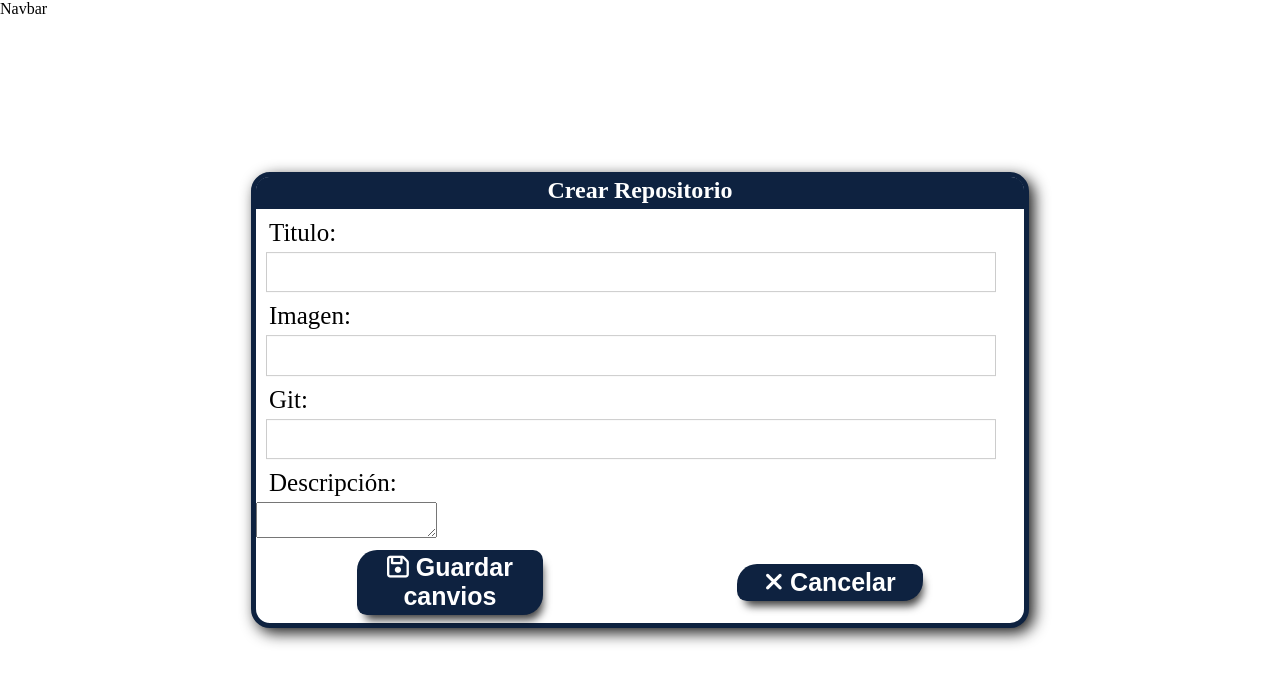
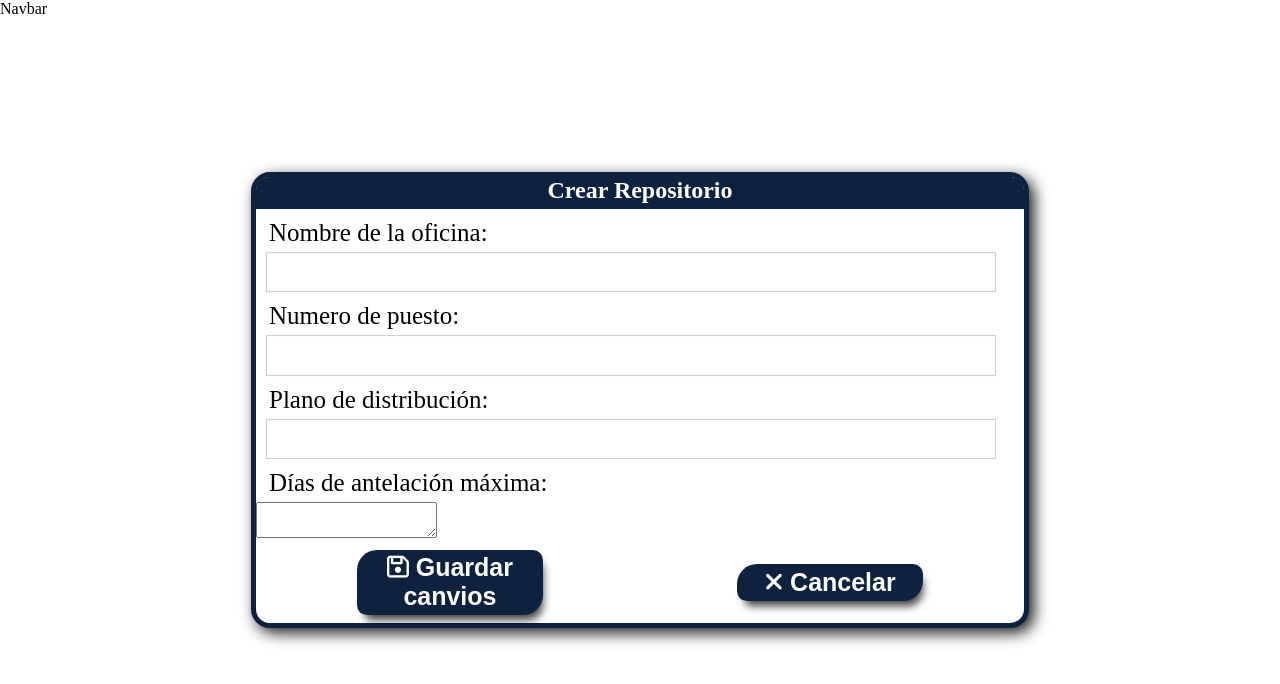
Before and after one commit to AkagamiNoLorea/Emergya_Frontend, a React (Vite) app: page /private/crearoficinas in a window 1280 px wide. Shown: the top 684 px of the page. Built offline with nearby package versions, Linux system fonts and the light colour scheme.

Commit message:
se cambia nombre de label

```diff
--- a/src/components/oficinas/CrearOficina.jsx
+++ b/src/components/oficinas/CrearOficina.jsx
@@ -29,19 +29,19 @@ const CrearOficina = () => {
             <div className="contenedor-form">
                     <div className="formTable">
                             <div>
-                                <label>Titulo:</label>
+                                <label>Nombre de la oficina:</label>
                                 <input type="text" value={Nombreoficina} onChange={(e) => setNombreoficina(e.target.value)} />
                             </div>
                             <div>
-                                <label>Imagen:</label>
+                                <label>Numero de puesto:</label>
                                 <input type="text" value={Puesto} onChange={(e) => setPuesto(e.target.value)} />
                             </div>
                             <div>
-                                <label>Git:</label>
+                                <label>Plano de distribución:</label>
                                 <input type="text" value={Planodistribucion} onChange={(e) => setPlanodistribucion(e.target.value)} />
                             </div>
                             <div>
-                                <label>Descripción:</label>
+                                <label>Días de antelación máxima:</label>
                                 <textarea name="" id="" value={Diasantelacion} onChange={(e) => setDiasantelacion(e.target.value)}>
 
                                 </textarea>
```
